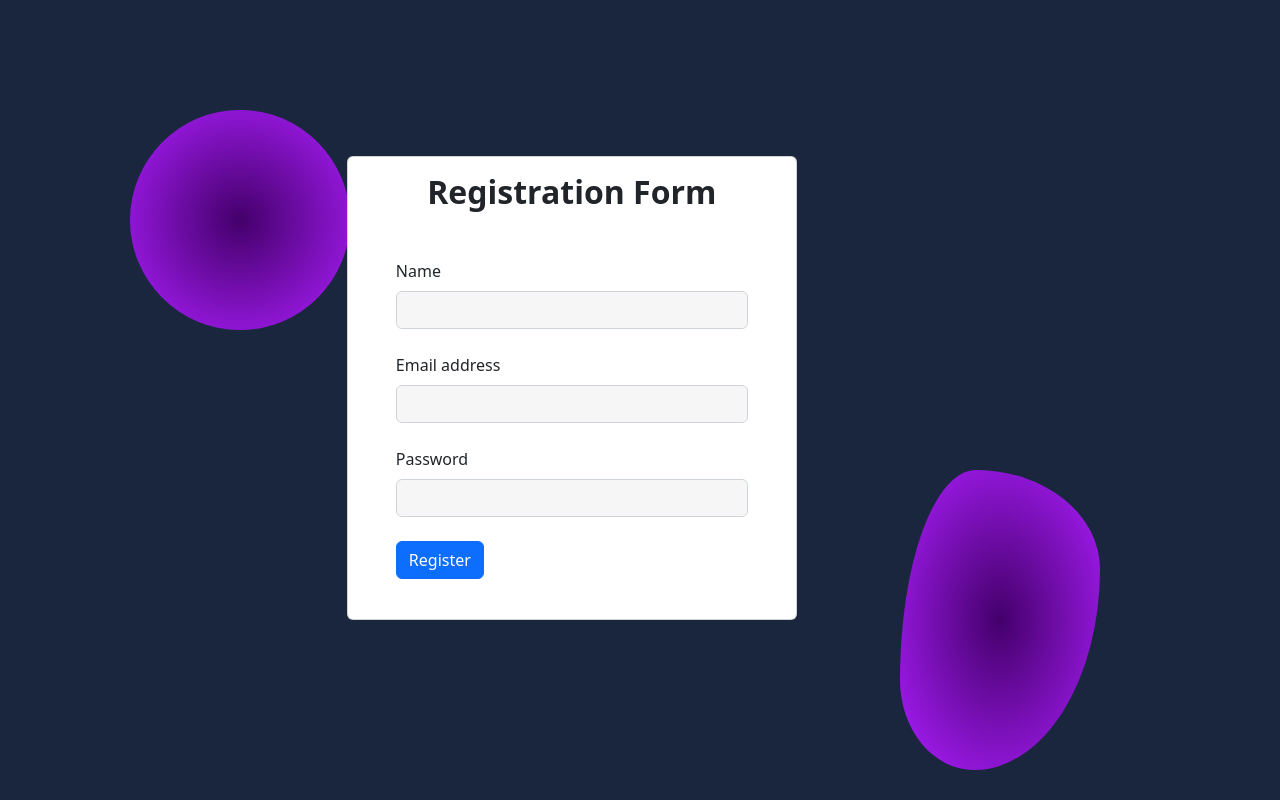
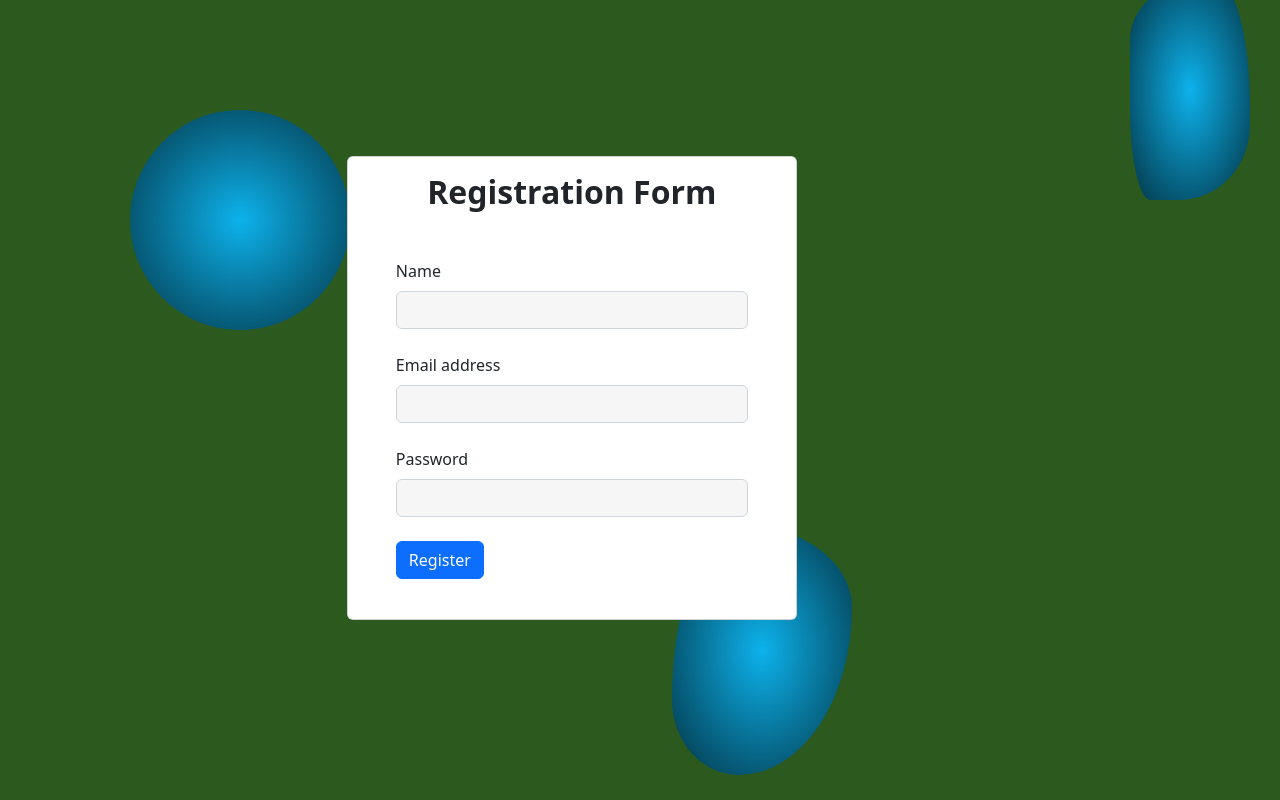
Before and after one commit to swainseemran/Registration_Form, a website: page pages/index.html in a window 1280 px wide. Drawn offline with nearby package versions, Linux system fonts and the light colour scheme.

Commit message:
changes made in index and success html pages

```diff
--- a/pages/index.html
+++ b/pages/index.html
@@ -4,7 +4,6 @@
     <meta charset="UTF-8" />
     <meta http-equiv="X-UA-Compatible" content="IE=edge" />
     <meta name="viewport" content="width=device-width, initial-scale=1.0" />
-    <link rel="stylesheet" href="style.css" />
     <link
       rel="shortcut icon"
       href="https://th.bing.com/th/id/OIP.kwE8IapDUTtylieeRnn2YAHaHa?pid=ImgDet&rs=1"
@@ -20,23 +19,24 @@
   </head>
 
   <body class="background-radial-gradient">
+
     <style>
       .background-radial-gradient {
-        background-color: hsl(219, 43%, 17%);
+        background-color: hsl(105, 51%, 23%);
         background-image: radial-gradient(
             650px circle at 0% 0%,
-            hsl(218, 41%, 35%) 15%,
-            hsl(218, 41%, 30%) 35%,
-            hsl(218, 41%, 20%) 75%,
-            hsl(218, 41%, 19%) 80%,
+            hsl(178, 32%, 53%) 15%,
+            hsl(180, 26%, 47%) 35%,
+            hsl(166, 93%, 78%) 75%,
+            hsl(177, 97%, 28%) 80%,
             transparent 100%
           ),
           radial-gradient(
             1250px circle at 100% 100%,
-            hsl(218, 41%, 45%) 15%,
-            hsl(218, 41%, 30%) 35%,
-            hsl(218, 41%, 20%) 75%,
-            hsl(218, 41%, 19%) 80%,
+            hsl(92, 32%, 46%) 15%,
+            hsl(84, 23%, 44%) 35%,
+            hsl(93, 94%, 66%) 75%,
+            hsl(78, 23%, 45%) 80%,
             transparent 100%
           );
       }
@@ -46,17 +46,27 @@
         width: 220px;
         top: 110px;
         left: 130px;
-        background: radial-gradient(#44006b, #ad1fff);
+        background: radial-gradient(#0db2ec, #033343);
         overflow: hidden;
       }
 
       #radius-shape-2 {
         border-radius: 38% 62% 63% 37% / 70% 33% 67% 30%;
-        bottom: 30px;
-        right: 180px;
-        width: 200px;
-        height: 300px;
-        background: radial-gradient(#44006b, #ad1fff);
+        bottom: 25px;
+        right: 428px;
+        width: 180px;
+        height: 250px;
+        background: radial-gradient(#0db2ec, #033343);
+        overflow: hidden;
+      }
+
+      #radius-shape-3 {
+        border-radius: 60% 29% 59% 17% / 27% 57% 34% 42%;
+        bottom: 600px;
+        right: 30px;
+        width: 120px;
+        height: 220px;
+        background: radial-gradient(#0db2ec, #033343);
         overflow: hidden;
       }
 
@@ -83,6 +93,7 @@
         class="position-absolute rounded-circle shadow-5-strong"
       ></div>
       <div id="radius-shape-2" class="position-absolute shadow-5-strong"></div>
+      <div id="radius-shape-3" class="position-absolute shadow-5-strong"></div>
       <div class="card mx-9 lg-12 mx-md-5 shadow-5-strong" id="card">
         <div class="card-body px-md-5 align-left">
           <h2 class="fw-bold mb-5">Registration Form</h2>
```
Also changed, not shown: pages/success.html (+5 -6 lines).
